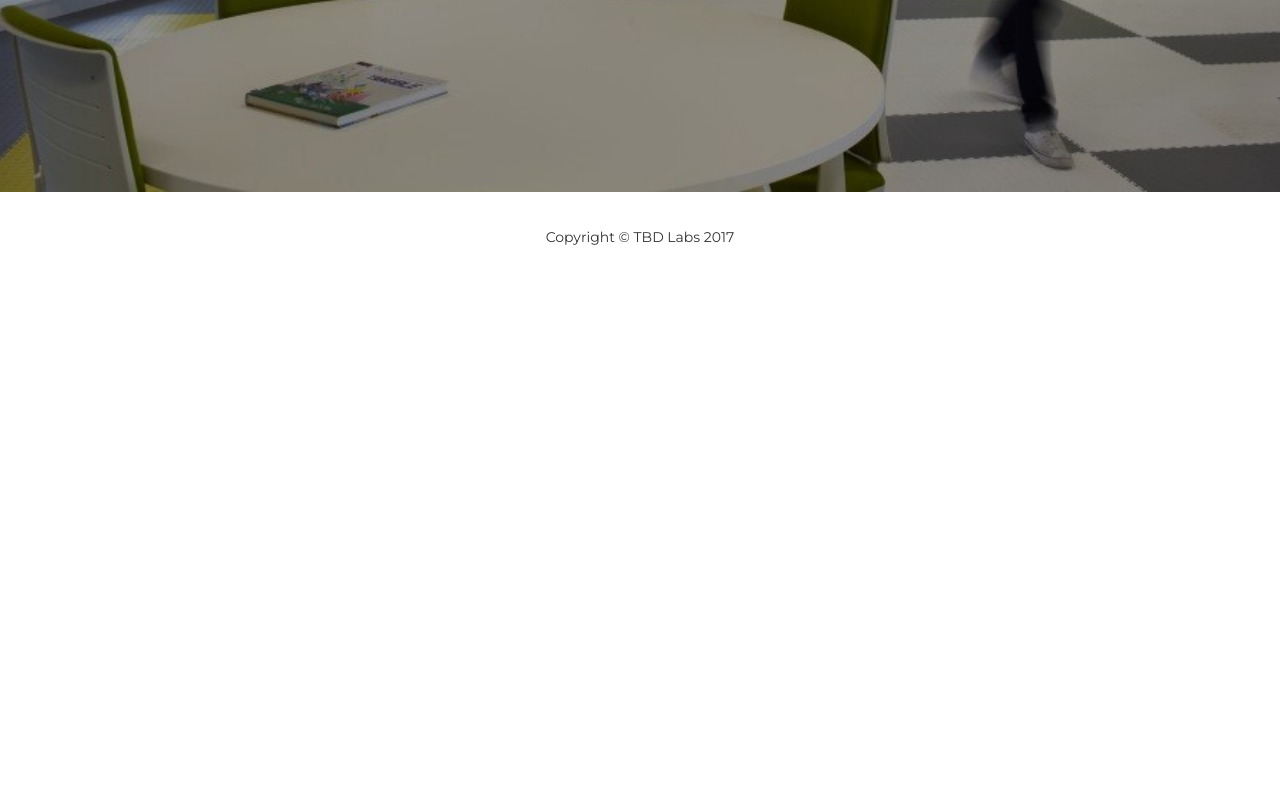
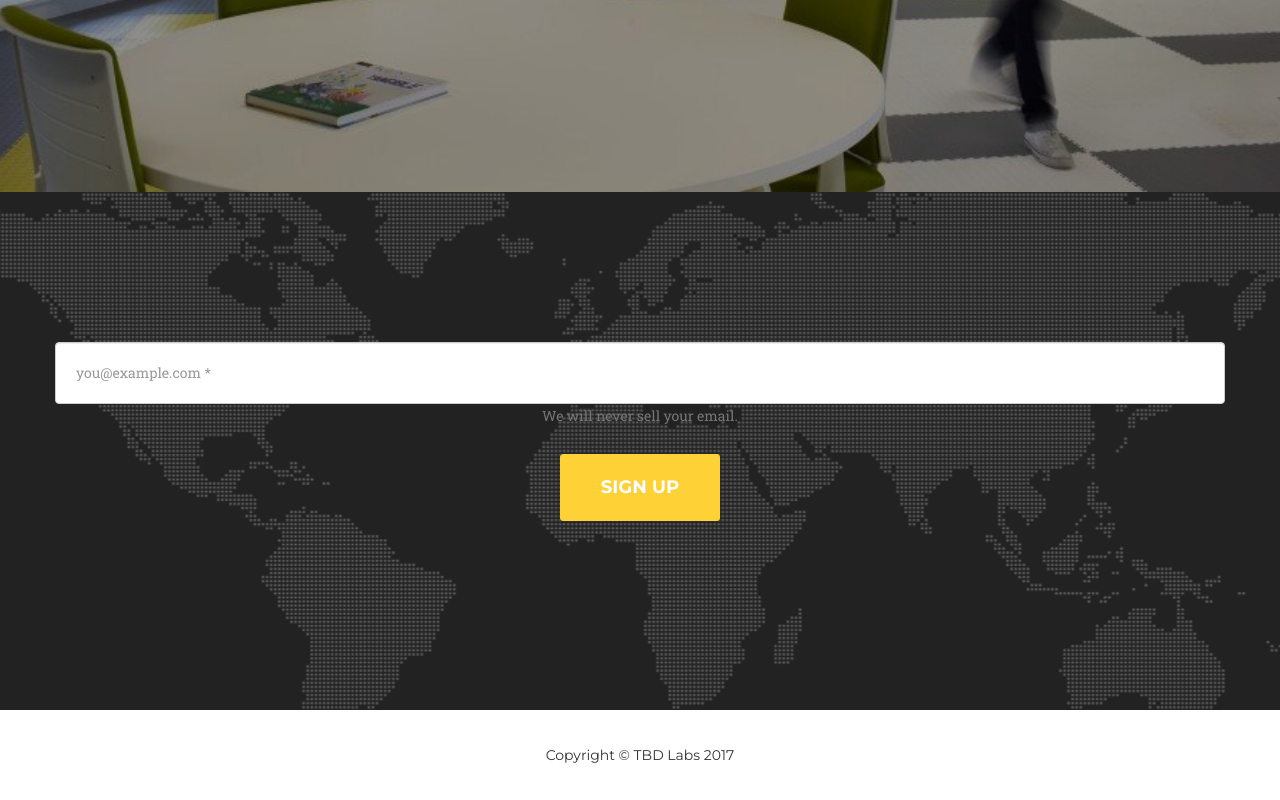
Before and after one commit to CarlosRMontesinos/TBDLabs, a plain HTML site: page classes/machinelearning/index.html in a window 1280 px wide. Shown: the part 763-1563 px from the top of the page. Before the commit the page ends 1045 px from the top, so only its background shows below. Drawn offline with nearby package versions, Linux system fonts and the light colour scheme; a web font is replaced by a local one.

Commit message:
Added another mailchimp section

```diff
--- a/classes/machinelearning/index.html
+++ b/classes/machinelearning/index.html
@@ -30,34 +30,9 @@
       <div class="container">
         <!-- Brand and toggle get grouped for better mobile display -->
         <div class="navbar-header-page-scroll">
-          <!-- <button type="button" class="navbar-toggle" data-toggle="collapse"
-          data-target="#bs-example-navbar-collapse-1">
-            <span class="sr-only">Toggle navigation</span>
-            <span class="icon-bar"></span>
-            <span class="icon-bar"></span>
-            <span class="icon-bar"></span>
-          </button> -->
           <a class="navbar-brand page-scroll" href="#page-top">TBD Labs</a>
         </div>
-        <!-- Collect the nav links, forms, and other content for toggling -- <div
-        class="collapse navbar-collapse" id="bs-example-navbar-collapse-1">
-          <ul class="nav navbar-nav navbar-right">
-            <li class="hidden">
-              <a href="#page-top"></a>
-            </li>
-            <li>
-              <a class="page-scroll" href="#program">Program</a>
-            </li>
-            <li>
-              <a class="page-scroll" href="#team">Team</a>
-            </li>
-            <li>
-              <a class="page-scroll" href="#mentors">Mentors</a>
-            </li>
-          </ul>
       </div>
-        <!-- /.navbar-collapse --></div>
-      <!-- /.container-fluid -->
     </nav>
     <!-- Header -->
     <header>
@@ -74,8 +49,6 @@
                   digital and hardware products.</p>
               </div>
               <div class="col-md-4">
-
-
                 <!-- Begin MailChimp Signup Form -->
                 <div id="mc_embed_signup">
                   <form action="//CarlosRMontesinos.us14.list-manage.com/subscribe/post?u=ca1fa526759cd67dfc3e921b0&amp;id=8d5a41caed" method="post" id="mc-embedded-subscribe-form" name="mc-embedded-subscribe-form" class="text-center validate" target="_blank" novalidate="">
@@ -110,92 +83,36 @@
                 </div>
                 <!--End mc_embed_signup-->
               </div>
-
             </div>
           </div>
         </div>
         <!-- </div> -->
       </div>
     </header>
-    <!-- Services Section -->
-    <!-- Team Section -->
-    <!-- Mentors Section -->
-    <!-- Clients Aside -->
-    <!-- <section id="contact">
+    <!-- Contact -->
+    <section id="contact">
       <div class="container">
-            <div class="row">
-                <div class="col-lg-12 text-center">
-                    <h2 class="section-heading">Contact Us</h2>
-                    <h3 class="section-subheading text-muted">Sign up for updates</h3>
+        <form action="//CarlosRMontesinos.us14.list-manage.com/subscribe/post?u=ca1fa526759cd67dfc3e921b0&amp;id=8d5a41caed" method="post" id="mc-embedded-subscribe-form" name="mc-embedded-subscribe-form" class="text-center validate" target="_blank" novalidate="">
+          <div class="row text-center">
+            <div class="form-group">
+              <input type="email" name="EMAIL" value="" placeholder="you@example.com *" class="form-control" id="mce-EMAIL">
+              <p class="text-muted">We will never sell your email.</p>
             </div>
           </div>
-            <div class="row">
-                <div class="col-lg-12">
-                    <form name="sentMessage" id="contactForm" novalidate>
-                        <div class="row">
-                            <div class="col-md-6">
-                                <!--
+          <div class="row text-center">
             <div class="form-group">
-                                    <input type="text" class="form-control" placeholder="Your Name *" id="name" required data-validation-required-message="Please enter your name.">
-                                    <p class="help-block text-danger"></p>
-                                </div>
-
-                                <div class="form-group">
-                                    <input type="email" class="form-control" placeholder="you@example.com *" id="email" required data-validation-required-message="Please enter your email address.">
-                                    <p class="help-block text-danger"></p>
-                                </div>
-                                <!--
-                                <div class="form-group">
-                                    <input type="tel" class="form-control" placeholder="Your Phone *" id="phone" required data-validation-required-message="Please enter your phone number.">
-                                    <p class="help-block text-danger"></p>
-                                </div>
-
-                            </div>
-                            <!--
-                            <div class="col-md-6">
-                                <div class="form-group">
-                                    <textarea class="form-control" placeholder="Your Message *" id="message" required data-validation-required-message="Please enter a message."></textarea>
-                                    <p class="help-block text-danger"></p>
-                                </div>
-                            </div>
-
-                            <div class="clearfix"></div>
-                            <div class="col-lg-12 text-center">
-                                <div id="success"></div>
-                                <button type="submit" class="btn btn-xl">Sign Up</button>
+              <button type="submit" class="btn btn-xl" name="subscribe" id="mc-embedded-subscribe">Sign Up</button>
             </div>
           </div>
         </form>
       </div>
-            </div>
-        </div>
     </section>
--->
     <footer>
       <div class="container">
         <div class="row">
-          <!-- <div class="col-md-4"> -->
+          <!-- CopyRight -->
           <span class="copyright">Copyright © TBD Labs 2017</span>
-          <!-- </div> -->
-          <!-- <div class="col-md-4">
-                    <ul class="list-inline social-buttons">
-                        <li><a href="#"><i class="fa fa-twitter"></i></a>
-                        </li>
-                        <li><a href="#"><i class="fa fa-facebook"></i></a>
-                        </li>
-                        <li><a href="#"><i class="fa fa-linkedin"></i></a>
-                        </li>
-                    </ul>
         </div>
-                <div class="col-md-4">
-                    <ul class="list-inline quicklinks">
-                        <li><a href="#">Privacy Policy</a>
-                        </li>
-                        <li><a href="#">Terms of Use</a>
-                        </li>
-                    </ul>
-                </div>
-                --></div>
       </div>
     </footer>
     <!-- jQuery -->
```
Lines whose indentation alone changed are shown as unchanged.
